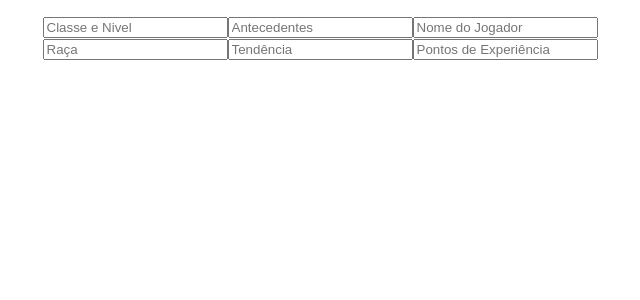
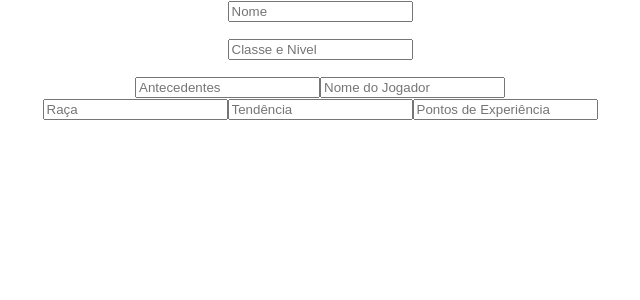
Before and after one commit to BenHurAlbertassi12/FichaDeD, a React (Create React App) app: page / in a window 1280 px wide. Shown: the top 300 px of the page, without its empty margins (320-960 px from the left). Built offline with nearby package versions, Linux system fonts and the light colour scheme.

Commit message:
funcoes de esconder

```diff
--- a/src/Components/Title/title.jsx
+++ b/src/Components/Title/title.jsx
@@ -8,16 +8,35 @@
   const [raca, setRaca] = useState('');
   const [tendencia, setTendencia] = useState('');
   const [pontosDeExperiencia, setPontosDeExperiencia] = useState('');
-  const [isVisible, setIsVisible] = useState(false);
 
-  const toggleVisibility = () => {
-    setIsVisible(!isVisible);
+  const [isVisibleName, setIsVisibleName] = useState(true);
+  const [isVisibleClasseENivel, setIsVisibleClasseENivel] = useState(true);
+  const [isVisibleantecedentes, setIsVisibleantecedentes] = useState(true);
+  const [isVisiblenomeDoJogador, setIsVisiblenomeDoJogador] = useState(true);
+
+
+
+  const toggleVisibilityName = () => {
+    setIsVisibleName(!isVisibleName);
   };
+
+  const toggleVisibilityClasseENivel = () => {
+    setIsVisibleClasseENivel(!isVisibleClasseENivel);
+  };
+
+  const toggleVisibilityAntecedentes = () => {
+    setIsVisibleantecedentes(!isVisibleantecedentes);
+  };
+
+  const toggleVisibilityNomeDoJogador = () => {
+    setIsVisiblenomeDoJogador(!isVisiblenomeDoJogador);
+  };
+
 
   return (
     <div>
       <div>
-        {isVisible && (
+        {isVisibleName && (
           <input
             type='text'
             placeholder='Nome'
@@ -25,17 +44,21 @@
             onChange={(e) => setNome(e.target.value)}
           />
         )}
-        <p onClick={toggleVisibility}>{isVisible ? nome : nome}</p>
+        <p onClick={toggleVisibilityName}>{isVisibleName ? nome : nome}</p>
       </div>
       <div>
         <div>
+          {isVisibleClasseENivel && (
             <input
               type='text'
               placeholder='Classe e Nivel'
               value={classeENivel}
               onChange={(e) => setClasseENivel(e.target.value)}
             />
-          {classeENivel}
+          )}
+          <p onClick={toggleVisibilityClasseENivel}>
+            {isVisibleClasseENivel ? classeENivel : classeENivel}
+          </p>
           <input
             type='text'
             placeholder='Antecedentes'
```
Lines whose indentation alone changed are shown as unchanged.
